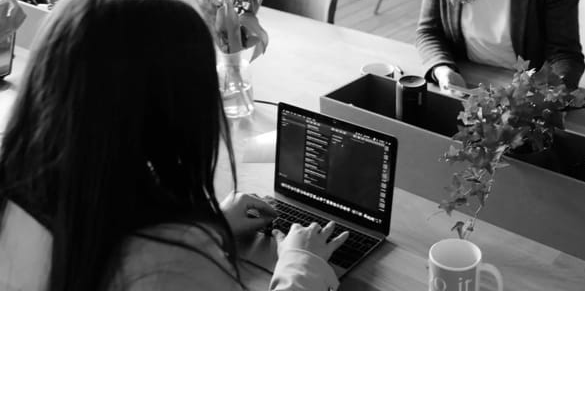
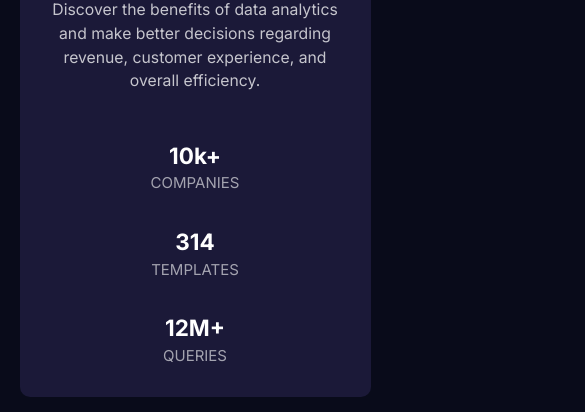
Before and after one commit to P4ZD4N/stats-preview-card-component-main, a plain HTML site: page index.html in a window 390 px wide. Shown: the part 432-844 px from the top of the page, 585 px wide, since content can reach past the window. Drawn offline with Linux system fonts and the light colour scheme.

Commit message:
Added mobile-first design in SCSS, deleted modifier from <picture> tag, updated last stat-number modifier in HTML

```diff
--- a/index.html
+++ b/index.html
@@ -35,7 +35,7 @@
         </div>
 
         <div class="info-section__stat">
-          <h2 class="info-section__stat--stat-number">12m+</h2>
+          <h2 class="info-section__stat--stat-number">12M+</h2>
           <p class="info-section__stat--stat-description">queries</p>
         </div>
 
@@ -44,8 +44,8 @@
     </section >
 
     <picture class="img-section">
-      <source class="img-section__img--desktop" media="(min-width: 765px)" srcset="./images/image-header-desktop.jpg" />
-      <img class="img-section__img--mobile" src="./images/image-header-mobile.jpg" alt="" />
+      <source class="img-section__img-desktop" media="(min-width: 765px)" srcset="./images/image-header-desktop.jpg" />
+      <img class="img-section__img-mobile" src="./images/image-header-mobile.jpg" alt="" />
     </picture>
 
   </main>
--- a/styles.scss
+++ b/styles.scss
@@ -6,7 +6,7 @@ $dark-desaturated-blue : hsl(244, 38%, 16%); //(card background)
 $soft-violet: hsl(277, 64%, 61%); //(accent)
 
 //Neutral
-$white : hsl(0, 0%, 100%); // main heading, stats
+$white: hsl(0, 0%, 100%); // main heading, stats
 $slightly-transparent-white-p: hsla(0, 0%, 100%, 0.75); // main paragraph
 $slightly-transparent-white-h: hsla(0, 0%, 100%, 0.6); //(stat headings)
 
@@ -15,10 +15,92 @@ $font-size: 15px;
 
 //Font
 $inter: 'Inter', sans-serif;
-$lexend-Deca: 'Lexend Deca', sans-serif;
+$lexend-deca: 'Lexend Deca', sans-serif;
 
 *,*::before,*::after{
     box-sizing: border-box;
     margin: 0;
     padding: 0;
 }
+body{
+    background-color: $very-dark-blue;
+    font-size: $font-size;
+}
+main{
+    display: flex;
+    flex-direction: column-reverse;
+    justify-content: center;
+    align-items: center;
+    min-height: 100vh;
+    .info-section{
+        display: flex;
+        flex-direction: column;
+        justify-content: center;
+        align-items: center;
+        gap: 2em;
+        width: 90%;
+        padding: 2em;
+        border-radius: 0 0 10px 10px;
+        background-color: $dark-desaturated-blue;
+        &__header{
+            color: $white;
+            font-family: $lexend-deca;
+            font-size: 2em;
+            text-align: center;
+            &--violet{
+                color: $soft-violet;
+            }
+        }
+        &__description{
+            color: $slightly-transparent-white-p;
+            position: relative;
+            bottom: 1em;
+            font-size: 1.05em;
+            line-height: 1.5;
+            font-family: $inter;
+            text-align: center;
+        }
+        &__stats{
+            display: flex;
+            flex-direction: column;
+            gap: 2em;
+        }
+        &__stat{
+            line-height: 1.5;
+            &--stat-number{
+                color: $white;
+                font-family: $inter;
+                text-align: center;
+            }
+            &--stat-description{
+                color: $slightly-transparent-white-h;
+                text-align: center;
+                text-transform: uppercase;
+                font-family: $inter;
+            }
+        }
+
+    }
+    .img-section{
+        width: 90%;
+        position: relative;
+        &__img-desktop{
+            display: none;
+        }
+        &__img-mobile{
+            display: block;
+            border-radius: 10px 10px 0 0;
+            width: 100%;
+        }
+        &::after{
+            content: '';
+            position: absolute;
+            background-color: $soft-violet;
+            opacity: 0.5;
+            top: 0;
+            right: 0;
+            bottom: 0;
+            left: 0;
+        }
+    }
+}
```
Also changed, not shown: styles.css, styles.min.css.
